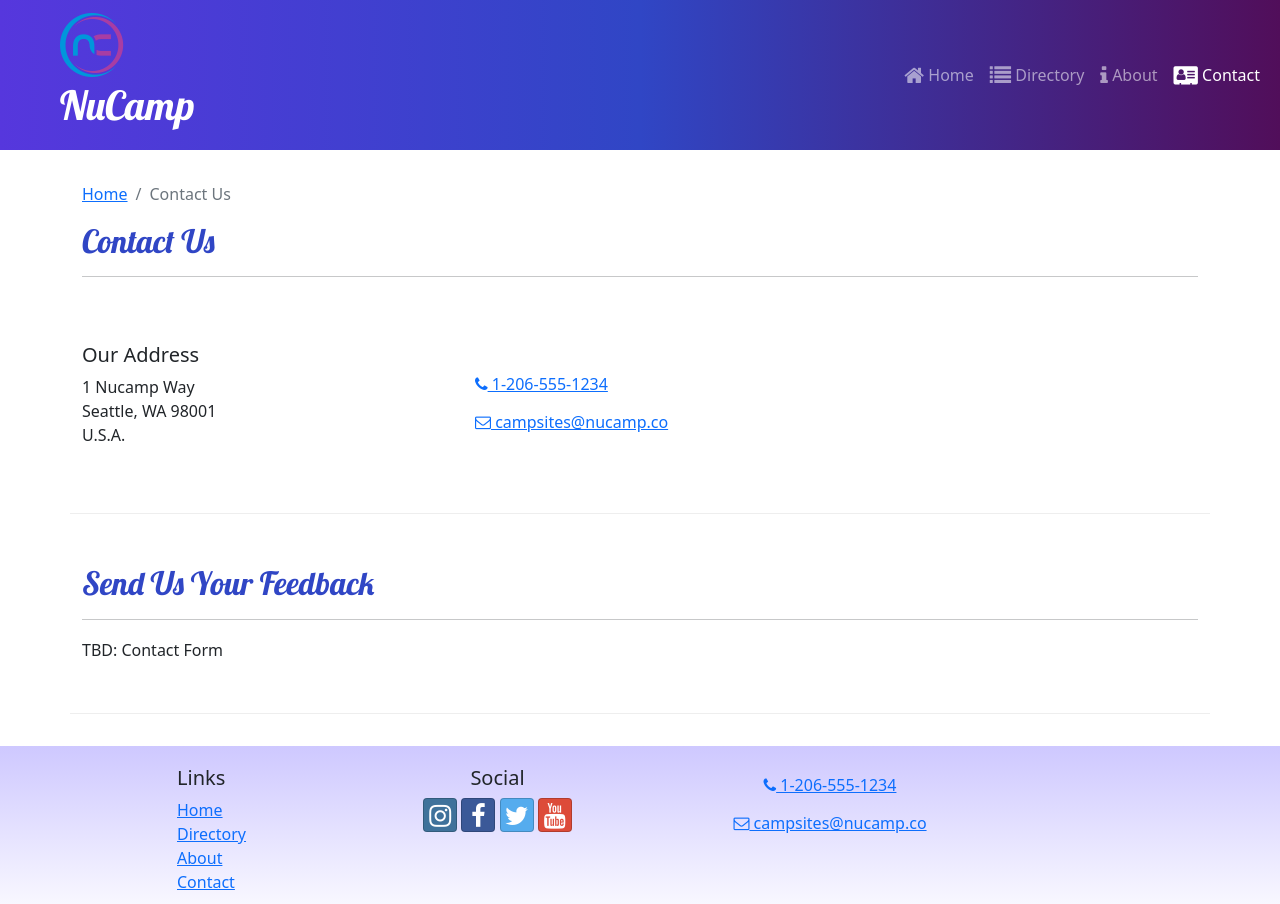
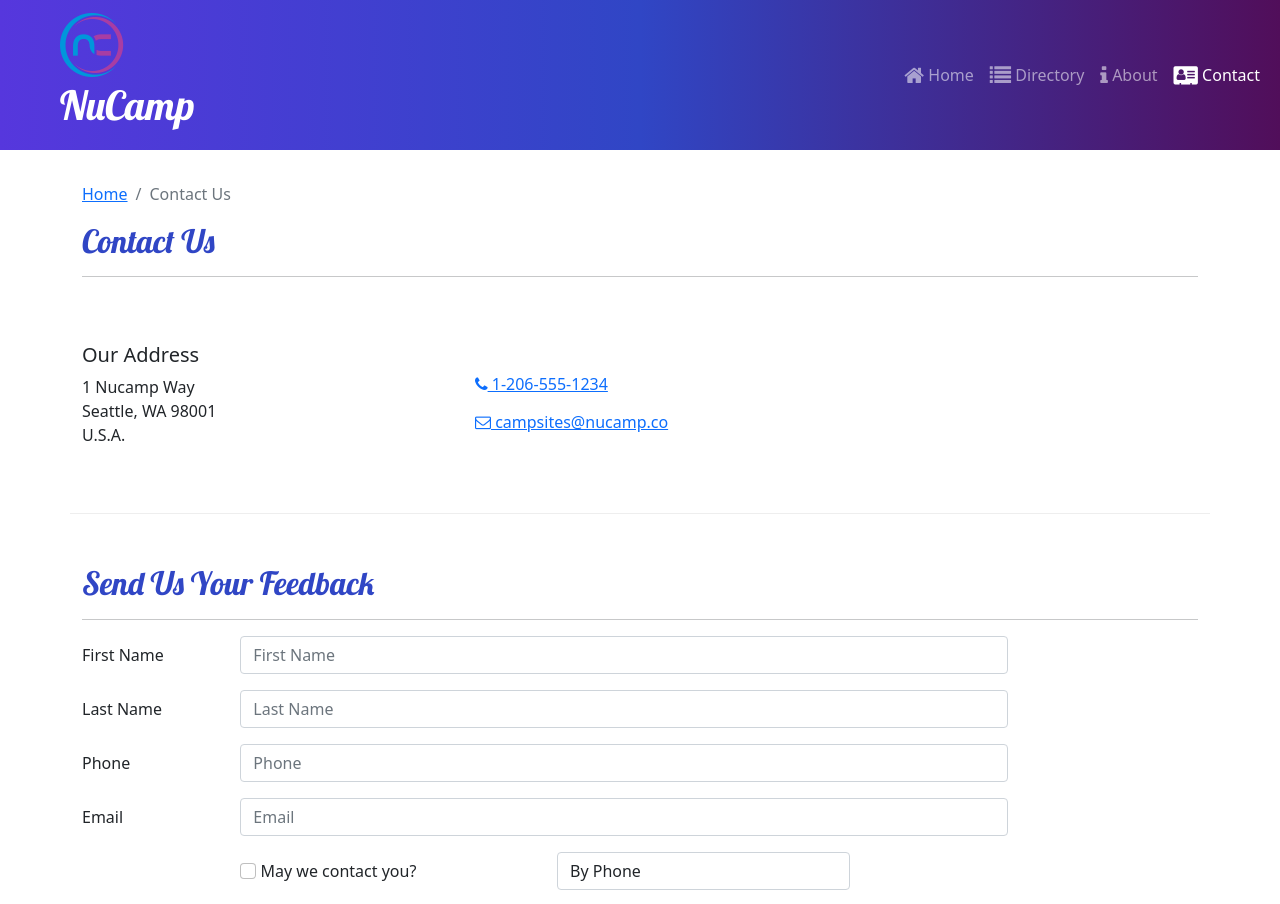
Before and after one commit to naniitsnina/nucampsite-react, a React (Create React App) app: page /contact in a window 1280 px wide. Shown: the top 904 px of the page. Built offline with nearby package versions, Linux system fonts and the light colour scheme.

Commit message:
ContactForm

```diff
--- /dev/null
+++ b/src/components/ContactForm.js
@@ -0,0 +1,86 @@
+import {  Label, Col, FormGroup } from 'reactstrap';
+import { Formik, Field, Form } from 'formik';
+
+const ContactForm = () => {
+    return (
+        <Formik initialValues={
+            {
+                firstName: '',
+                lastName: '',
+                phoneNum: '',
+                email: '',
+                agree: false,
+                contactType: 'By Phone',
+                feedback: ''
+            }
+        }>
+
+
+            <Form>
+                <FormGroup row>
+                    <Label htmlFor='firstName' md='2'>
+                        First Name
+                    </Label>
+                    <Col md='10'>
+                        <Field className='form-control' name='firstName' placeholder='First Name'/>
+                    </Col>
+                </FormGroup>
+                <FormGroup row>
+                    <Label htmlFor='lastName' md='2'>
+                        Last Name
+                    </Label>
+                    <Col md='10'>
+                        <Field className='form-control' name='lastName' placeholder='Last Name'/>
+                    </Col>
+                </FormGroup>
+                <FormGroup row>
+                    <Label htmlFor='phoneNum' md='2'>
+                        Phone
+                    </Label>
+                    <Col md='10'>
+                        <Field className='form-control' name='phoneNum' placeholder='Phone'/>
+                    </Col>
+                </FormGroup>
+                <FormGroup row>
+                    <Label htmlFor='email' md='2'>
+                        Email
+                    </Label>
+                    <Col md='10'>
+                        <Field className='form-control' name='email' placeholder='Email'/>
+                    </Col>
+                </FormGroup>
+                <FormGroup row>
+                    <Label check md={{ size: 4, offset: 2 }}>
+                        <Field
+                            name='agree'
+                            type='checkbox'
+                            className='form-check-input'
+                        />{' '}
+                        May we contact you?
+                    </Label>
+                    <Col md='4'>
+                        <Field name='contactType' as='select' className='form-control'>
+                            <option>By Phone</option>
+                            <option>By Email</option>
+                        </Field>
+                    </Col>
+                </FormGroup>
+                <FormGroup row>
+                    <Label htmlFor='feedback' md='2'>
+                        Your Feedback
+                    </Label>
+                    <Col md='10'>
+                        <Field className='form-control' name='feedback' as='textarea' rows='12' placeholder='Feedback'/>
+                    </Col>
+                </FormGroup>
+                <FormGroup row>
+                </FormGroup>
+            </Form>
+
+
+
+        </Formik>
+    )
+}
+
+export default ContactForm;
--- a/src/pages/ContactPage.js
+++ b/src/pages/ContactPage.js
@@ -1,5 +1,6 @@
 import {Container, Col, Row} from 'reactstrap';
 import SubHeader from '../components/SubHeader';
+import ContactForm from '../components/ContactForm';
 
 const ContactPage = () => {
     return (
@@ -40,7 +41,7 @@
                     <hr/>
                 </Col>
                 <Col md='10'>
-                    TBD: Contact Form
+                    <ContactForm />
                 </Col>
             </Row>
         </Container>
```
